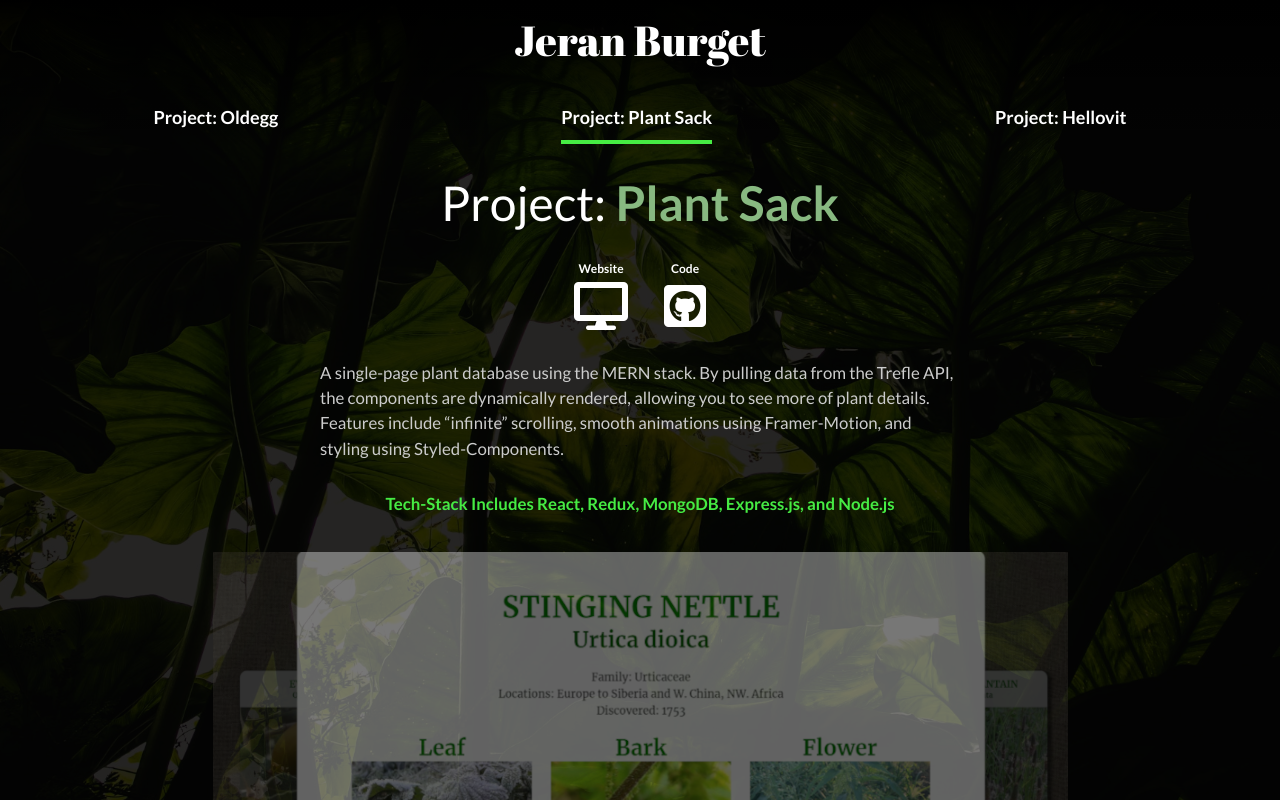
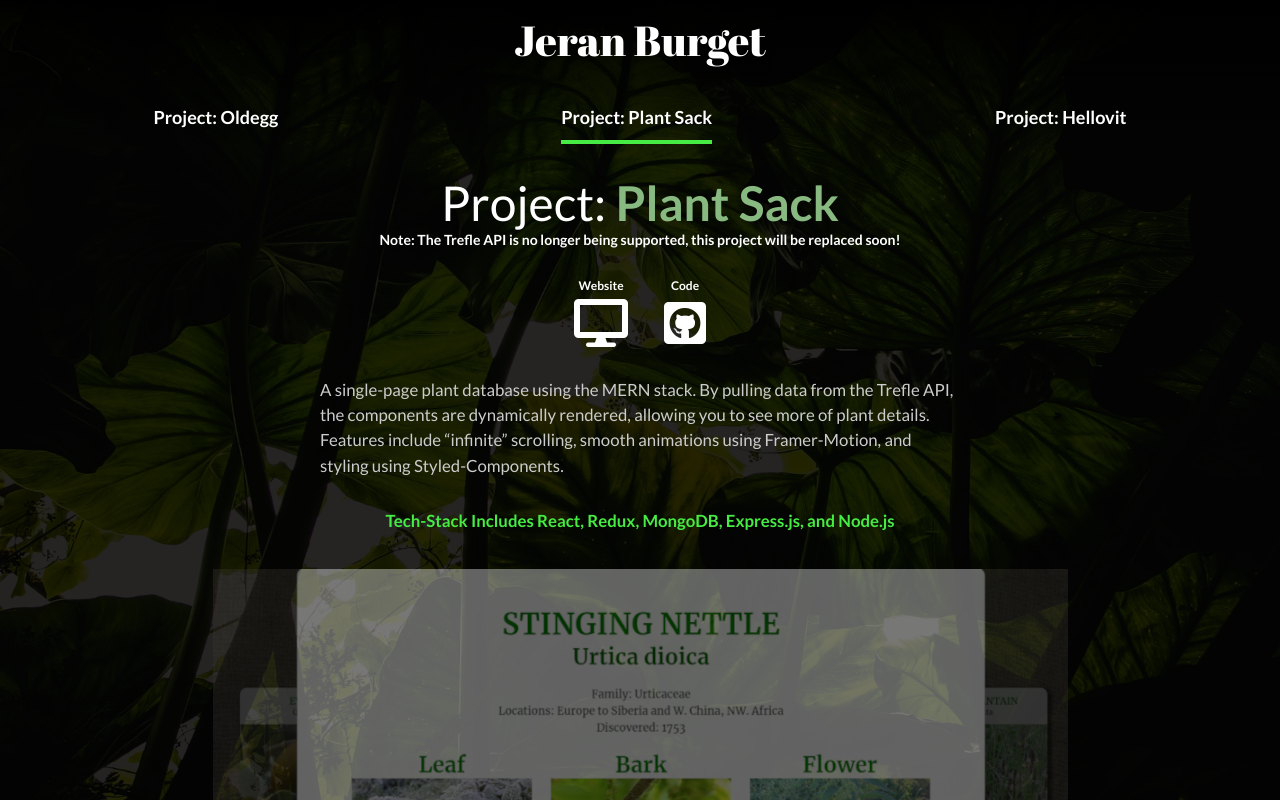
Before and after one commit to JeranDev/JeranDev-Portfolio, a React (Create React App) app in the folder frontend/: page /plantsack in a window 1280 px wide. Shown: the top 800 px of the page. Built offline with nearby package versions, Linux system fonts and the light colour scheme.

Commit message:
add temporary message regarding trefle api

```diff
--- a/frontend/src/components/Project.js
+++ b/frontend/src/components/Project.js
@@ -22,6 +22,7 @@
   images,
   nameColor,
   backgroundImage,
+  extraContent,
 }) => {
   //Reveal Scrollbar
   document.body.style.overflow = 'auto'
@@ -61,6 +62,7 @@
                 {name}
               </motion.span>
             </motion.h2>
+            <motion.h3>{extraContent}</motion.h3>
             <ProjectLinks website={website} code={code} />
             <motion.p className='flex-item'>{description}</motion.p>
             <motion.p className='flex-item' style={{ textAlign: 'center' }}>
--- a/frontend/src/screens/PlantSackScreen.js
+++ b/frontend/src/screens/PlantSackScreen.js
@@ -13,6 +13,7 @@
     'Tech-Stack Includes React, Redux, MongoDB, Express.js, and Node.js'
   const images = [plantsack, plantsackDetails, plantsackLoading]
   return (
+    <>
       <Project
         name='Plant Sack'
         nameColor='#88B981'
@@ -22,7 +23,11 @@
         website='https://plantsackproject.herokuapp.com/'
         code='https://github.com/JeranDev/Plant-Sack'
         images={images}
+        extraContent={
+          'Note: The Trefle API is no longer being supported, this project will be replaced soon!'
+        }
       />
+    </>
   )
 }
 
--- a/package.json
+++ b/package.json
@@ -43,6 +43,6 @@
   },
   "devDependencies": {
     "concurrently": "^5.3.0",
-    "nodemon": "^2.0.7"
+    "nodemon": "^2.0.18"
   }
 }
```
Also changed, not shown: 2 other files (tests, documents, lock files or other folders). Lines whose indentation alone changed are shown as unchanged.
